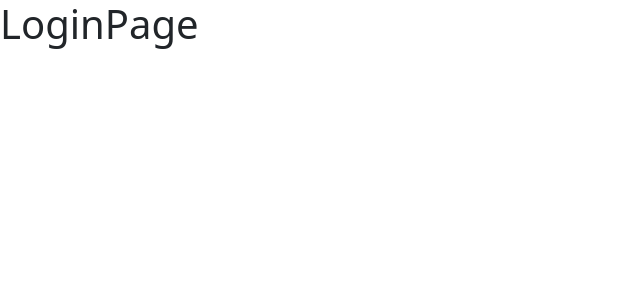
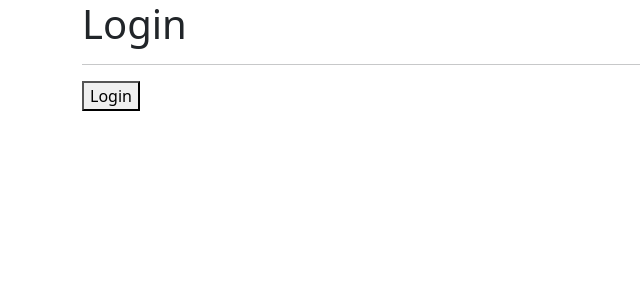
Before and after one commit to luislealdev/HeroesApp-React, a React (Vite) app: page /login in a window 1280 px wide. Shown: the top 300 px of the page, without its empty margins (0-640 px from the left). Built offline with nearby package versions, Linux system fonts and the light colour scheme.

Commit message:
add useNavigate to login and logout

```diff
--- a/src/auth/pages/LoginPage.jsx
+++ b/src/auth/pages/LoginPage.jsx
@@ -1,5 +1,19 @@
+import { useNavigate } from "react-router-dom"
+
 export const LoginPage = () => {
+
+    const navigate = useNavigate();
+    const onLogin = () => {
+        navigate('marvel', {replace: true});
+    }
+
   return (
-    <h1>LoginPage</h1>
+
+        <div className="container">
+        <h1>Login</h1>
+        <hr/>
+        <button onClick={onLogin}>Login</button>
+        </div>
+
   )
 }
--- a/src/ui/components/Navbar.jsx
+++ b/src/ui/components/Navbar.jsx
@@ -1,5 +1,12 @@
-import { Link, NavLink } from "react-router-dom";
+import { Link, NavLink, useNavigate } from "react-router-dom";
 export const Navbar = () => {
+
+    const navigate = useNavigate();
+
+    const onLogout = () => {
+        navigate('/login', {replace: true});
+    }
+
   return (
     <nav className="navbar navbar-expand-sm navbar-dark bg-dark p-2">
       <Link className="navbar-brand" to="/">
@@ -39,7 +46,7 @@
           <span className="nav-item nav-link text-primary">
             Luis
           </span>
-          <button className="nav-item nav-link btn">
+          <button className="nav-item nav-link btn" onClick={onLogout}>
             Logout
           </button>
         </ul>
```
